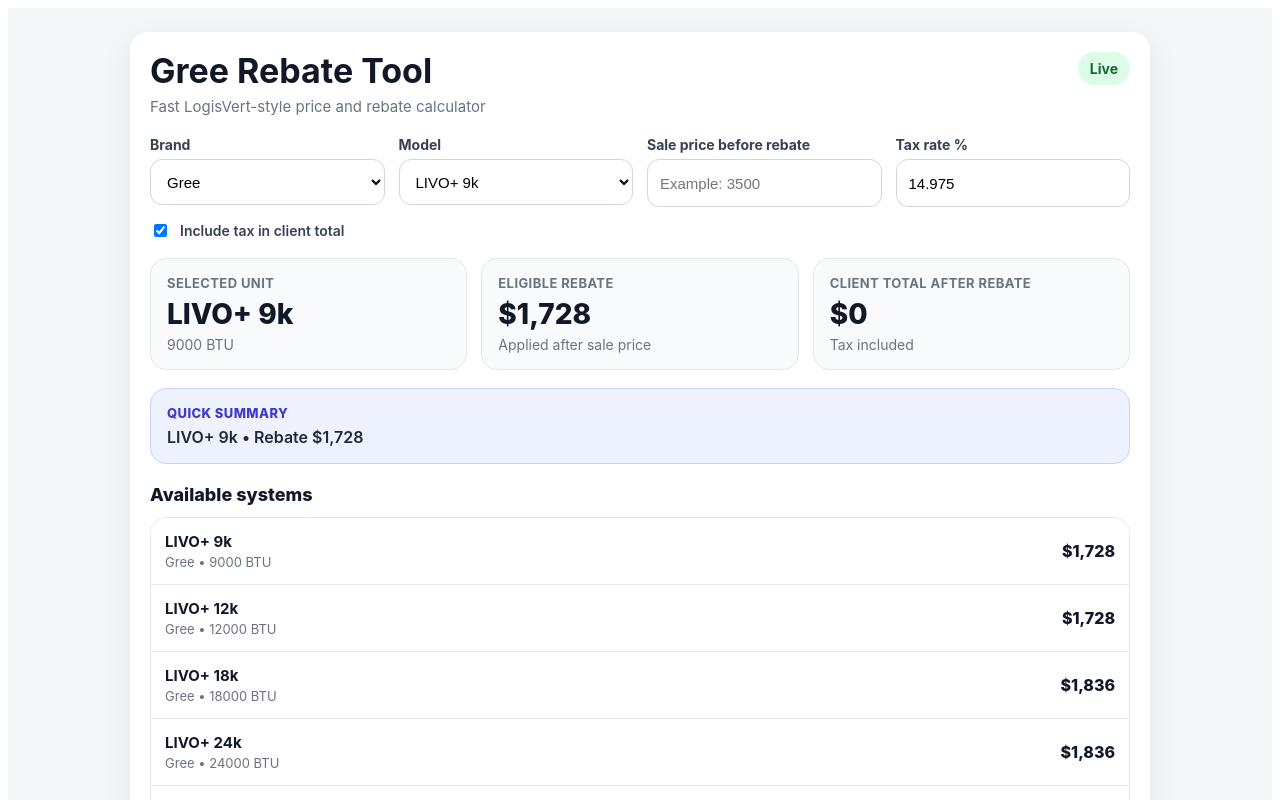
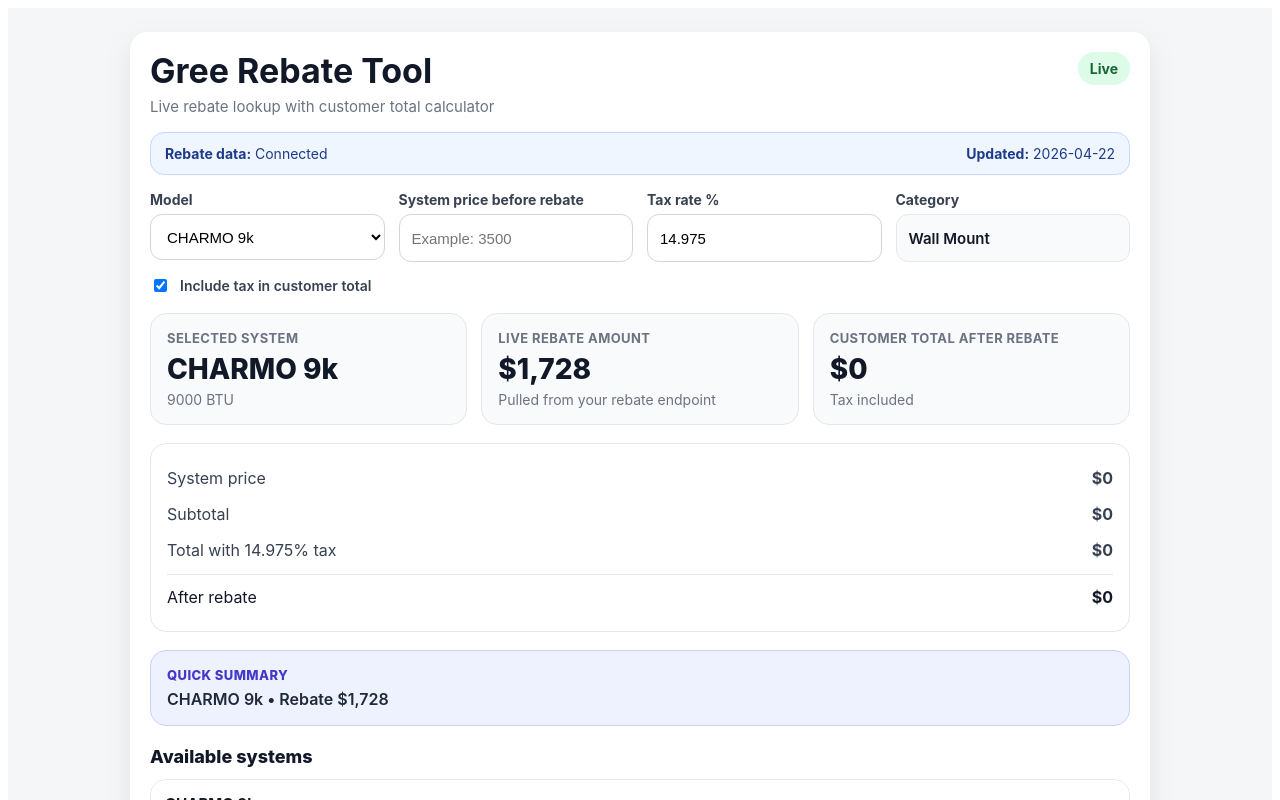
Before and after one commit to dave8777/logisvert-app, a Next.js app: page / in a window 1280 px wide. Shown: the top 800 px of the page. Built offline with nearby package versions, Linux system fonts and the light colour scheme.

Commit message:
Refactor unit options and update rebate logic

```diff
--- a/app/page.tsx
+++ b/app/page.tsx
@@ -1,73 +1,46 @@
 "use client";
 
-import { useMemo, useState } from "react";
-
-type Brand = "Gree" | "Flexx";
+import { useEffect, useMemo, useState } from "react";
 
 type UnitOption = {
   label: string;
   btu: string;
-  rebate: number;
-  brand: Brand;
+  category: "Wall Mount" | "Multi-Zone" | "Central";
   notes?: string;
 };
 
-const greeOptions: UnitOption[] = [
-  { label: "LIVO+ 9k", btu: "9000", rebate: 1728, brand: "Gree" },
-  { label: "LIVO+ 12k", btu: "12000", rebate: 1728, brand: "Gree" },
-  { label: "LIVO+ 18k", btu: "18000", rebate: 1836, brand: "Gree" },
-  { label: "LIVO+ 24k", btu: "24000", rebate: 1836, brand: "Gree" },
+type RebateMap = {
+  [key: string]: number | string;
+  updated?: string;
+};
 
-  { label: "CLIVIA 9k", btu: "9000", rebate: 1728, brand: "Gree" },
-  { label: "CLIVIA 12k", btu: "12000", rebate: 1728, brand: "Gree" },
-  { label: "CLIVIA 18k", btu: "18000", rebate: 1836, brand: "Gree" },
-  { label: "CLIVIA 24k", btu: "24000", rebate: 1836, brand: "Gree" },
+const unitOptions: UnitOption[] = [
+  { label: "CHARMO 9k", btu: "9000", category: "Wall Mount" },
+  { label: "CHARMO 12k", btu: "12000", category: "Wall Mount" },
+  { label: "CHARMO 18k", btu: "18000", category: "Wall Mount" },
+  { label: "CHARMO 24k", btu: "24000", category: "Wall Mount" },
 
-  { label: "MULTI 18k", btu: "18000", rebate: 1836, brand: "Gree" },
-  { label: "MULTI 24k", btu: "24000", rebate: 1836, brand: "Gree" },
-  { label: "MULTI 30k", btu: "30000", rebate: 2144, brand: "Gree" },
-  { label: "MULTI 36k", btu: "36000", rebate: 2144, brand: "Gree" },
+  { label: "CLIVIA 9k", btu: "9000", category: "Wall Mount" },
+  { label: "CLIVIA 12k", btu: "12000", category: "Wall Mount" },
+  { label: "CLIVIA 18k", btu: "18000", category: "Wall Mount" },
+  { label: "CLIVIA 24k", btu: "24000", category: "Wall Mount" },
+
+  { label: "AIRY 9k", btu: "9000", category: "Wall Mount" },
+  { label: "AIRY 12k", btu: "12000", category: "Wall Mount" },
+  { label: "AIRY 18k", btu: "18000", category: "Wall Mount" },
+  { label: "AIRY 24k", btu: "24000", category: "Wall Mount" },
+
+  { label: "MULTI 18k", btu: "18000", category: "Multi-Zone" },
+  { label: "MULTI 24k", btu: "24000", category: "Multi-Zone" },
+  { label: "MULTI 30k", btu: "30000", category: "Multi-Zone" },
+  { label: "MULTI 36k", btu: "36000", category: "Multi-Zone" },
+
+  { label: "FLEXX 24k Central", btu: "24000", category: "Central", notes: "Central" },
+  { label: "FLEXX 30k Central", btu: "30000", category: "Central", notes: "Central" },
+  { label: "FLEXX 36k Central", btu: "36000", category: "Central", notes: "Central" },
+  { label: "FLEXX 48k Central", btu: "48000", category: "Central", notes: "Central" },
+  { label: "FLEXX 60k Central", btu: "60000", category: "Central", notes: "Central" },
 ];
-
-const flexxOptions: UnitOption[] = [
-  {
-    label: "FLEXX 24k Central",
-    btu: "24000",
-    rebate: 1836,
-    brand: "Flexx",
-    notes: "Central system",
-  },
-  {
-    label: "FLEXX 30k Central",
-    btu: "30000",
-    rebate: 2144,
-    brand: "Flexx",
-    notes: "Central system",
-  },
-  {
-    label: "FLEXX 36k Central",
-    btu: "36000",
-    rebate: 2144,
-    brand: "Flexx",
-    notes: "Central system",
-  },
-  {
-    label: "FLEXX 48k Central",
-    btu: "48000",
-    rebate: 2632,
-    brand: "Flexx",
-    notes: "Central system",
-  },
-  {
-    label: "FLEXX 60k Central",
-    btu: "60000",
-    rebate: 2872,
-    brand: "Flexx",
-    notes: "Central system",
-  },
-];
-
-const allOptions = [...greeOptions, ...flexxOptions];
 
 function formatMoney(value: number) {
   return new Intl.NumberFormat("en-CA", {
@@ -78,33 +51,54 @@
 }
 
 export default function Home() {
-  const [brand, setBrand] = useState<Brand>("Gree");
-  const [selectedLabel, setSelectedLabel] = useState<string>(greeOptions[0].label);
-  const [salePrice, setSalePrice] = useState<string>("");
+  const [selectedLabel, setSelectedLabel] = useState(unitOptions[0].label);
+  const [salePrice, setSalePrice] = useState("");
   const [includeTax, setIncludeTax] = useState(true);
   const [taxRate, setTaxRate] = useState("14.975");
+  const [addCasedCoil, setAddCasedCoil] = useState(false);
+  const [casedCoilPrice, setCasedCoilPrice] = useState("800");
+  const [rebates, setRebates] = useState<RebateMap | null>(null);
+  const [loadingRebates, setLoadingRebates] = useState(true);
 
-  const visibleOptions = useMemo(() => {
-    return brand === "Gree" ? greeOptions : flexxOptions;
-  }, [brand]);
+  useEffect(() => {
+    async function loadRebates() {
+      try {
+        const res = await fetch("/api/logisvert-rebate", { cache: "no-store" });
+        const data = await res.json();
+        setRebates(data);
+      } catch (error) {
+        console.error("Failed to load rebate data", error);
+        setRebates(null);
+      } finally {
+        setLoadingRebates(false);
+      }
+    }
 
-  const selectedUnit =
-    visibleOptions.find((item) => item.label === selectedLabel) ?? visibleOptions[0];
+    loadRebates();
+  }, []);
 
+  const selectedUnit = useMemo(() => {
+    return unitOptions.find((item) => item.label === selectedLabel) ?? unitOptions[0];
+  }, [selectedLabel]);
+
+  const rebate = Number(rebates?.[selectedUnit.btu] ?? 0);
   const numericSalePrice = Number(salePrice) || 0;
   const numericTaxRate = Number(taxRate) || 0;
-  const rebate = selectedUnit?.rebate ?? 0;
+  const numericCasedCoil = addCasedCoil ? Number(casedCoilPrice) || 0 : 0;
 
+  const subtotal = numericSalePrice + numericCasedCoil;
   const taxMultiplier = 1 + numericTaxRate / 100;
-  const totalBeforeRebate = includeTax
-    ? numericSalePrice * taxMultiplier
-    : numericSalePrice;
-  const clientNet = Math.max(totalBeforeRebate - rebate, 0);
+  const totalBeforeRebate = includeTax ? subtotal * taxMultiplier : subtotal;
+  const clientTotalAfterRebate = Math.max(totalBeforeRebate - rebate, 0);
 
   const quickSummary =
     numericSalePrice > 0
-      ? `${selectedUnit.label} • Rebate ${formatMoney(rebate)} • Client pays ${formatMoney(clientNet)}`
+      ? `${selectedUnit.label} • Rebate ${formatMoney(rebate)} • Client pays ${formatMoney(
+          clientTotalAfterRebate
+        )}`
       : `${selectedUnit.label} • Rebate ${formatMoney(rebate)}`;
+
+  const isFlexx = selectedUnit.label.includes("FLEXX");
 
   return (
     <main style={styles.page}>
@@ -112,41 +106,30 @@
         <div style={styles.headerRow}>
           <div>
             <h1 style={styles.title}>Gree Rebate Tool</h1>
-            <p style={styles.subtitle}>
-              Fast LogisVert-style price and rebate calculator
-            </p>
+            <p style={styles.subtitle}>Live rebate lookup with customer total calculator</p>
           </div>
           <div style={styles.badge}>Live</div>
         </div>
 
+        <div style={styles.infoBar}>
+          <div>
+            <strong>Rebate data:</strong>{" "}
+            {loadingRebates ? "Loading..." : rebates ? "Connected" : "Unavailable"}
+          </div>
+          <div>
+            <strong>Updated:</strong> {String(rebates?.updated ?? "Not available")}
+          </div>
+        </div>
+
         <div style={styles.grid}>
           <div style={styles.field}>
-            <label style={styles.label}>Brand</label>
-            <select
-              value={brand}
-              onChange={(e) => {
-                const nextBrand = e.target.value as Brand;
-                setBrand(nextBrand);
-                const nextOptions = nextBrand === "Gree" ? greeOptions : flexxOptions;
-                setSelectedLabel(nextOptions[0].label);
-              }}
-              style={styles.select}
-            >
-              <option value="Gree">Gree</option>
-              <option value="Flexx">Flexx</option>
-            </select>
-          </div>
-
-          <div style={styles.field}>
-            <label style={styles.label}>
-              {brand === "Flexx" ? "Flexx model" : "Model"}
-            </label>
+            <label style={styles.label}>Model</label>
             <select
               value={selectedLabel}
               onChange={(e) => setSelectedLabel(e.target.value)}
               style={styles.select}
             >
-              {visibleOptions.map((option) => (
+              {unitOptions.map((option) => (
                 <option key={option.label} value={option.label}>
                   {option.label}
                 </option>
@@ -155,7 +138,7 @@
           </div>
 
           <div style={styles.field}>
-            <label style={styles.label}>Sale price before rebate</label>
+            <label style={styles.label}>System price before rebate</label>
             <input
               type="number"
               inputMode="decimal"
@@ -176,7 +159,39 @@
               style={styles.input}
             />
           </div>
+
+          <div style={styles.field}>
+            <label style={styles.label}>Category</label>
+            <div style={styles.readOnlyBox}>{selectedUnit.category}</div>
+          </div>
         </div>
+
+        {isFlexx && (
+          <div style={styles.addOnBox}>
+            <div style={styles.addOnTitle}>FLEXX add-ons</div>
+            <label style={styles.checkWrap}>
+              <input
+                type="checkbox"
+                checked={addCasedCoil}
+                onChange={(e) => setAddCasedCoil(e.target.checked)}
+              />
+              <span>Add cased coil</span>
+            </label>
+
+            {addCasedCoil && (
+              <div style={{ ...styles.field, marginTop: 12 }}>
+                <label style={styles.label}>Cased coil price</label>
+                <input
+                  type="number"
+                  inputMode="decimal"
+                  value={casedCoilPrice}
+                  onChange={(e) => setCasedCoilPrice(e.target.value)}
+                  style={styles.input}
+                />
+              </div>
+            )}
+          </div>
+        )}
 
         <div style={styles.switchRow}>
           <label style={styles.checkWrap}>
@@ -185,13 +200,13 @@
               checked={includeTax}
               onChange={(e) => setIncludeTax(e.target.checked)}
             />
-            <span>Include tax in client total</span>
+            <span>Include tax in customer total</span>
           </label>
         </div>
 
         <div style={styles.resultsGrid}>
           <div style={styles.resultCard}>
-            <div style={styles.resultLabel}>Selected unit</div>
+            <div style={styles.resultLabel}>Selected system</div>
             <div style={styles.resultValue}>{selectedUnit.label}</div>
             <div style={styles.resultSub}>
               {selectedUnit.btu} BTU
@@ -200,17 +215,42 @@
           </div>
 
           <div style={styles.resultCard}>
-            <div style={styles.resultLabel}>Eligible rebate</div>
+            <div style={styles.resultLabel}>Live rebate amount</div>
             <div style={styles.resultValue}>{formatMoney(rebate)}</div>
-            <div style={styles.resultSub}>Applied after sale price</div>
+            <div style={styles.resultSub}>Pulled from your rebate endpoint</div>
           </div>
 
           <div style={styles.resultCard}>
-            <div style={styles.resultLabel}>Client total after rebate</div>
-            <div style={styles.resultValue}>{formatMoney(clientNet)}</div>
+            <div style={styles.resultLabel}>Customer total after rebate</div>
+            <div style={styles.resultValue}>{formatMoney(clientTotalAfterRebate)}</div>
             <div style={styles.resultSub}>
               {includeTax ? "Tax included" : "Tax not included"}
             </div>
+          </div>
+        </div>
+
+        <div style={styles.breakdownBox}>
+          <div style={styles.breakdownRow}>
+            <span>System price</span>
+            <strong>{formatMoney(numericSalePrice)}</strong>
+          </div>
+          {addCasedCoil && (
+            <div style={styles.breakdownRow}>
+              <span>Cased coil</span>
+              <strong>{formatMoney(numericCasedCoil)}</strong>
+            </div>
+          )}
+          <div style={styles.breakdownRow}>
+            <span>Subtotal</span>
+            <strong>{formatMoney(subtotal)}</strong>
+          </div>
+          <div style={styles.breakdownRow}>
+            <span>{includeTax ? `Total with ${taxRate}% tax` : "Total before tax"}</span>
+            <strong>{formatMoney(totalBeforeRebate)}</strong>
+          </div>
+          <div style={{ ...styles.breakdownRow, ...styles.breakdownFinal }}>
+            <span>After rebate</span>
+            <strong>{formatMoney(clientTotalAfterRebate)}</strong>
           </div>
         </div>
 
@@ -222,16 +262,16 @@
         <div style={styles.tableWrap}>
           <div style={styles.tableTitle}>Available systems</div>
           <div style={styles.table}>
-            {allOptions.map((item) => (
+            {unitOptions.map((item) => (
               <div key={item.label} style={styles.tableRow}>
                 <div>
                   <div style={styles.tableMain}>{item.label}</div>
                   <div style={styles.tableSub}>
-                    {item.brand} • {item.btu} BTU
+                    {item.category} • {item.btu} BTU
                     {item.notes ? ` • ${item.notes}` : ""}
                   </div>
                 </div>
-                <div style={styles.tableAmount}>{formatMoney(item.rebate)}</div>
+                <div style={styles.tableAmount}>{formatMoney(Number(rebates?.[item.btu] ?? 0))}</div>
               </div>
             ))}
           </div>
@@ -262,7 +302,7 @@
     justifyContent: "space-between",
     alignItems: "flex-start",
     gap: 12,
-    marginBottom: 20,
+    marginBottom: 16,
     flexWrap: "wrap",
   },
   title: {
@@ -282,6 +322,19 @@
     padding: "8px 12px",
     borderRadius: 999,
     fontWeight: 700,
+    fontSize: 14,
+  },
+  infoBar: {
+    display: "flex",
+    justifyContent: "space-between",
+    gap: 12,
+    flexWrap: "wrap",
+    padding: "12px 14px",
+    borderRadius: 14,
+    background: "#eff6ff",
+    border: "1px solid #bfdbfe",
+    marginBottom: 16,
+    color: "#1e3a8a",
     fontSize: 14,
   },
   grid: {
@@ -315,6 +368,31 @@
     padding: "0 12px",
     fontSize: 15,
     background: "#fff",
+  },
+  readOnlyBox: {
+    height: 46,
+    borderRadius: 12,
+    border: "1px solid #e5e7eb",
+    padding: "0 12px",
+    fontSize: 15,
+    background: "#f9fafb",
+    display: "flex",
+    alignItems: "center",
+    color: "#111827",
+    fontWeight: 600,
+  },
+  addOnBox: {
+    border: "1px solid #e5e7eb",
+    borderRadius: 16,
+    padding: 16,
+    background: "#fafafa",
+    marginBottom: 14,
+  },
+  addOnTitle: {
+    fontSize: 15,
+    fontWeight: 800,
+    color: "#111827",
+    marginBottom: 10,
   },
   switchRow: {
     margin: "8px 0 18px 0",
@@ -357,6 +435,27 @@
     marginTop: 6,
     color: "#6b7280",
     fontSize: 14,
+  },
+  breakdownBox: {
+    background: "#ffffff",
+    border: "1px solid #e5e7eb",
+    borderRadius: 16,
+    padding: 16,
+    marginBottom: 18,
+  },
+  breakdownRow: {
+    display: "flex",
+    justifyContent: "space-between",
+    gap: 16,
+    padding: "8px 0",
+    color: "#374151",
+  },
+  breakdownFinal: {
+    borderTop: "1px solid #e5e7eb",
+    marginTop: 6,
+    paddingTop: 12,
+    fontSize: 16,
+    color: "#111827",
   },
   summaryBox: {
     background: "#eef2ff",
```
